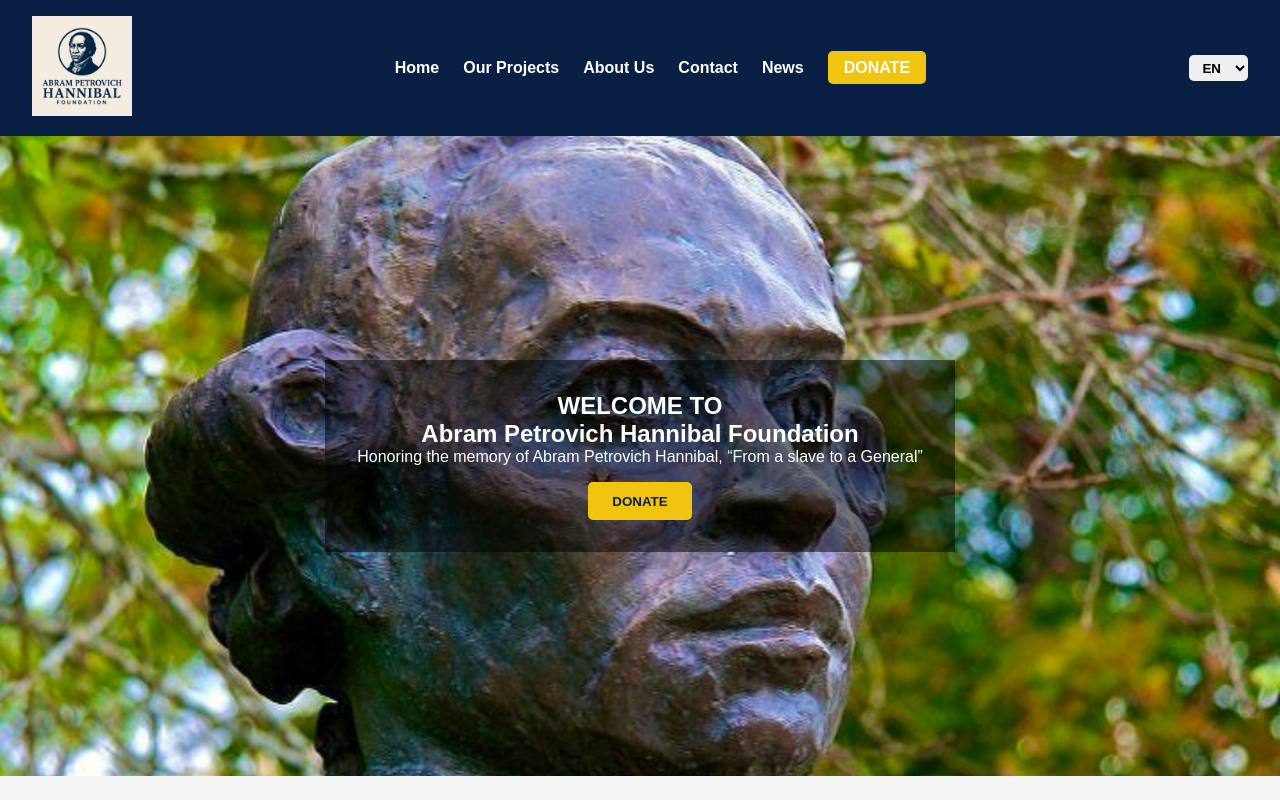
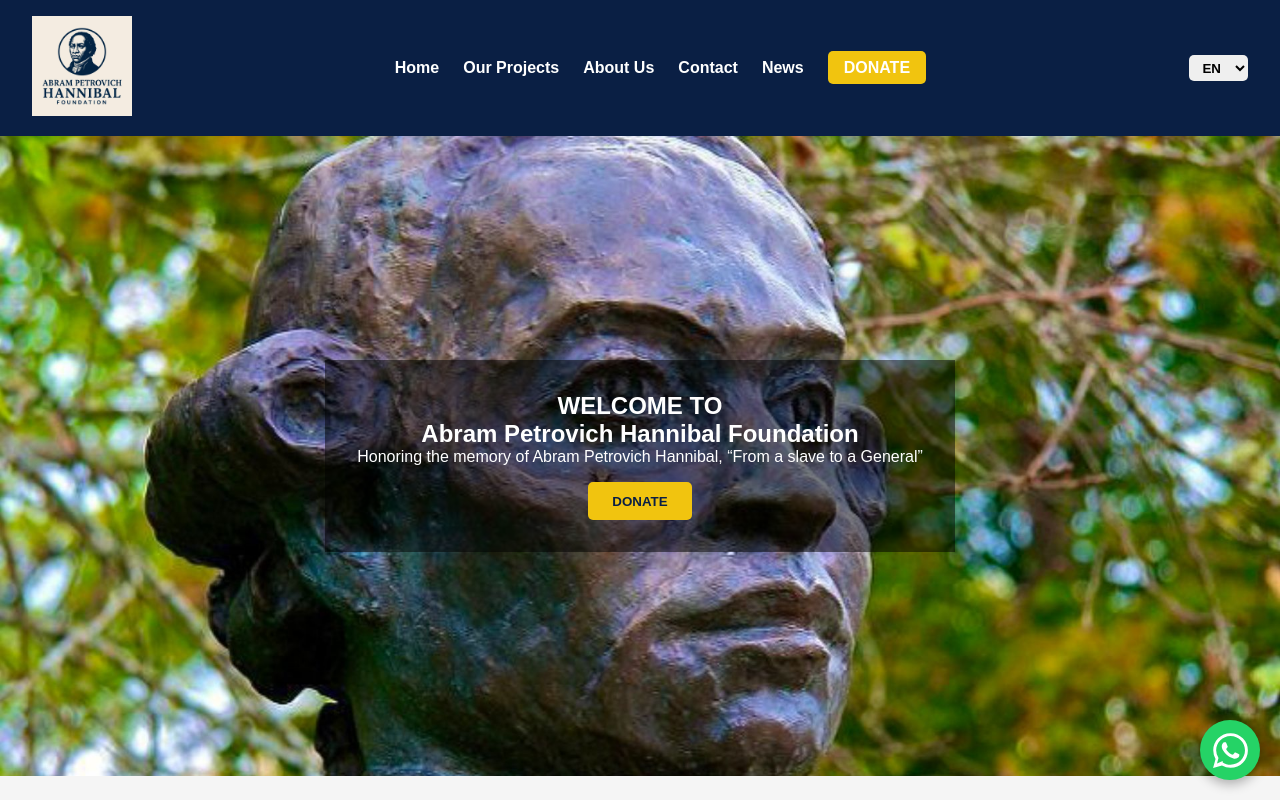
Before and after one commit to ettarhodanfritz/ngo-project, a React (Create React App) app: page / in a window 1280 px wide. Shown: the top 800 px of the page. Built offline with nearby package versions, Linux system fonts and the light colour scheme; the HTML template or start-up script is replaced by a standard one.

Commit message:
Update changes

```diff
--- a/src/App.css
+++ b/src/App.css
@@ -636,3 +636,23 @@
     font-size: 0.9rem;
   }
 }
+.whatsapp-float {
+  position: fixed;
+  bottom: 20px;
+  right: 20px;
+  width: 60px;
+  height: 60px;
+  background-color: #25d366;
+  border-radius: 50%;
+  display: flex;
+  justify-content: center;
+  align-items: center;
+  box-shadow: 0 4px 12px rgba(0, 0, 0, 0.3);
+  cursor: pointer;
+  z-index: 9999;
+  transition: transform 0.25s ease;
+}
+
+.whatsapp-float:hover {
+  transform: scale(1.1);
+}
--- a/src/index.js
+++ b/src/index.js
@@ -2,11 +2,13 @@
 import ReactDOM from "react-dom/client";
 import { RouterProvider } from "react-router-dom";
 import router from "./router";
+import WhatsAppButtonPage from "./pages/WhatsAppButtonPage";
 import "./App.css";
 
 const root = ReactDOM.createRoot(document.getElementById("root"));
 root.render(
   <React.StrictMode>
     <RouterProvider router={router} />
+    <WhatsAppButtonPage />
   </React.StrictMode>
 );
--- /dev/null
+++ b/src/pages/WhatsAppButtonPage.jsx
@@ -0,0 +1,24 @@
+import React from "react";
+
+const WhatsAppButton = () => {
+  return (
+    <a
+      href="https://wa.me/23775594825?text=Hello%20I%20want%20to%20know%20more"
+      className="whatsapp-float"
+      target="_blank"
+      rel="noopener noreferrer"
+    >
+      <svg
+        xmlns="http://www.w3.org/2000/svg"
+        width="35"
+        height="35"
+        viewBox="0 0 24 24"
+        fill="white"
+      >
+        <path d="M.057 24l1.687-6.163a11.867 11.867 0 01-1.587-5.93C.157 5.326 5.36.12 12.02.12c3.18 0 6.167 1.24 8.413 3.488a11.82 11.82 0 013.497 8.403c-.003 6.658-5.21 11.865-11.867 11.865a11.9 11.9 0 01-5.923-1.586L.057 24zm6.597-3.807c1.676.995 3.276 1.591 5.392 1.593 5.448 0 9.886-4.434 9.889-9.882.003-5.462-4.415-9.89-9.881-9.893-5.457 0-9.887 4.434-9.89 9.884a9.822 9.822 0 001.599 5.322l-.999 3.648 3.89-1.672zm11.387-5.464c-.074-.124-.272-.198-.57-.347-.297-.149-1.758-.868-2.031-.967-.272-.099-.47-.149-.669.149-.198.297-.768.967-.94 1.165-.173.198-.347.223-.644.074-.297-.149-1.255-.462-2.39-1.475-.883-.788-1.48-1.761-1.653-2.059-.173-.297-.018-.458.13-.606.134-.133.297-.347.446-.521.149-.173.198-.297.297-.495.099-.198.05-.372-.025-.521-.074-.149-.669-1.611-.916-2.207-.242-.579-.487-.5-.669-.51a12.66 12.66 0 00-.57-.01c-.198 0-.52.074-.792.372-.272.297-1.04 1.016-1.04 2.479 0 1.462 1.065 2.875 1.213 3.074.149.198 2.095 3.2 5.077 4.487.71.306 1.262.489 1.694.626.712.226 1.36.194 1.872.118.571-.085 1.758-.718 2.007-1.413.248-.695.248-1.29.173-1.414z" />
+      </svg>
+    </a>
+  );
+};
+
+export default WhatsAppButton;
```
